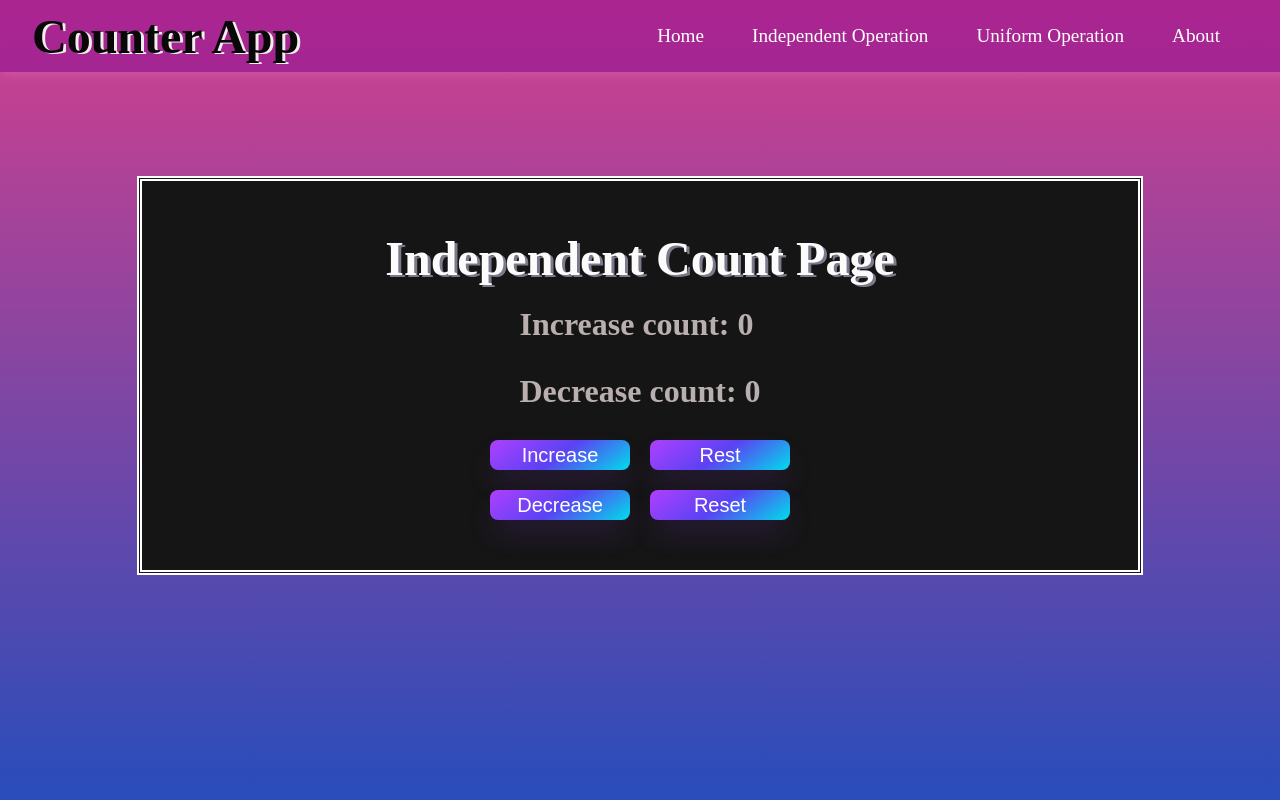
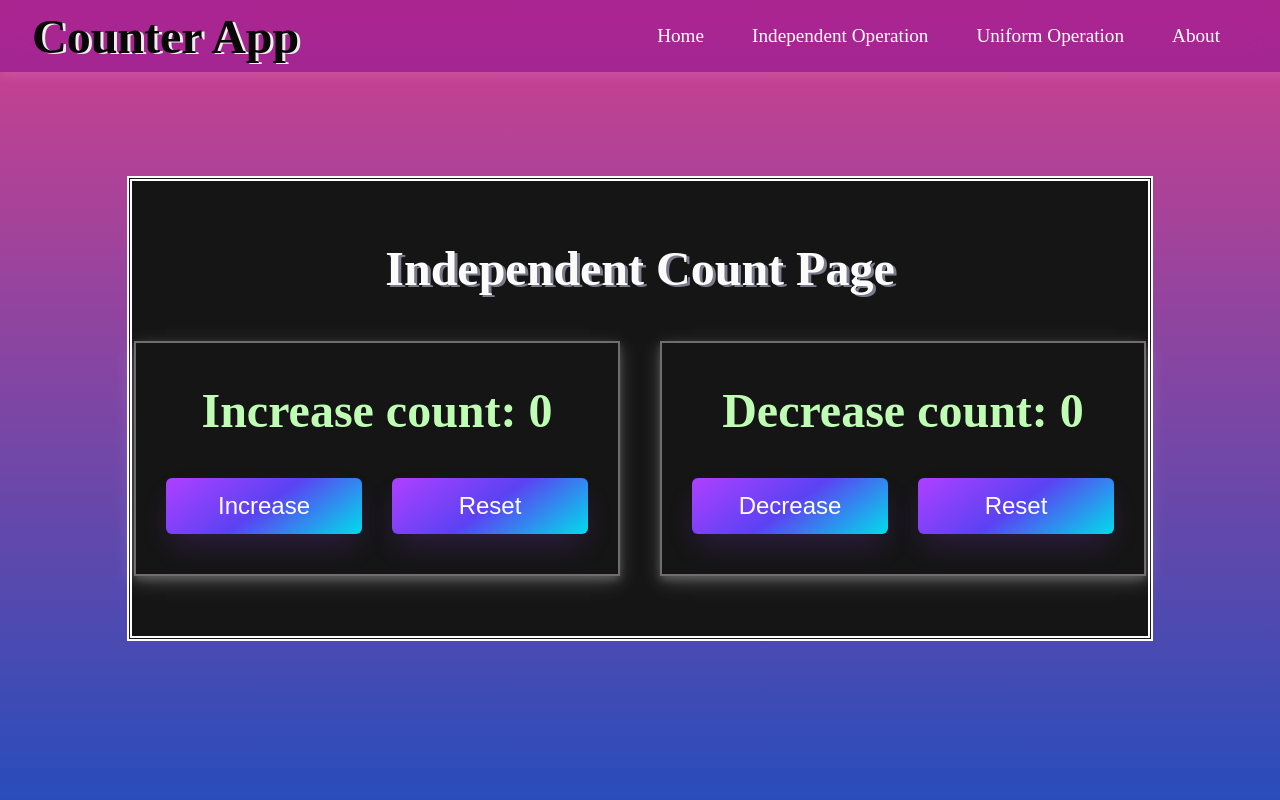
Before and after one commit to MsTanviAgrawal/Mini_Projects, a React (Vite) app in the folder CounterApp/: page /independentOperation in a window 1280 px wide. Shown: the top 800 px of the page. Built offline with nearby package versions, Linux system fonts and the light colour scheme.

Commit message:
add independent count page

```diff
--- a/CounterApp/src/Pages/IndependentOperation/IndependentOperation.css
+++ b/CounterApp/src/Pages/IndependentOperation/IndependentOperation.css
@@ -11,13 +11,14 @@
     display: flex;
     flex-direction: column;
     align-items: center;
-    gap: 20px;
+    gap: 25px;
 
     background-color: rgb(21, 21, 21);
     border: 5px double white;
     width: 70%;
     max-width: 1200px;
-    padding: 50px;
+    padding: 60px;
+
 }
 
 .ind-heading{
@@ -31,27 +32,50 @@
 .ind-section{
   display:flex;
   flex-direction: column;
-  gap: 20px;
+  align-items: center;
+  gap: 30px;
+  border: 2px solid rgb(114, 109, 109);
+  box-shadow: 0 4px 8px 0 rgba(253, 253, 253, 0.2), 0 6px 20px 0 rgba(255, 255, 255, 0.19);
+  box-sizing: border-box;
+  padding: 40px 30px ;
 }
 
+.ind-section1{
+  display:flex;
+  flex-direction: column;
+  align-items: center;
+  gap: 30px;
+  border: 2px solid rgb(114, 109, 109);
+  box-shadow: 0 4px 8px 0 rgba(253, 253, 253, 0.2), 0 6px 20px 0 rgba(255, 255, 255, 0.19);
+  box-sizing: border-box;
+  padding: 40px 30px;
+}
 
 .inc-btn{
   display: flex;
-
-  gap: 20px;
+  gap: 30px;
 }
 
-.dec-btn{
+.ind-row-top{
   display: flex;
+  justify-content: center;
+  align-items: flex-start;
+  gap: 40px;       /* Increase & Decrease section ke beech gap */
+  width: 100%;
+  margin-top: 20px;
+}
 
-  gap: 20px;
+ .dec-btn{
+  display: flex;
+  gap: 30px;
 }
 
 .indcount{
-    font-size: 2rem;
-    color: rgb(186, 175, 175);
+    font-size: 3rem;
+    color: rgb(190, 253, 179);
     margin-bottom: 10px;
 }
+
 
 
 /* .buttons {
@@ -72,16 +96,17 @@
   color: #FFFFFF;
   display: flex;
   font-family: Phantomsans, sans-serif;
-  font-size: 20px;
+  font-size: 1.5rem;
   justify-content: center;
   line-height: 1em;
   max-width: 100%;
-  min-width: 140px;
-  padding: 5px;
+  min-width: 160px;
+  padding: 20px;
   text-decoration: none;
   user-select: none;
   -webkit-user-select: none;
   touch-action: manipulation;
+}
 
 .ind-btn:hover {
   outline: 0;
@@ -107,3 +132,4 @@
     min-width: 196px;
   }
 }
+}
--- a/CounterApp/src/Pages/IndependentOperation/IndependentOperation.jsx
+++ b/CounterApp/src/Pages/IndependentOperation/IndependentOperation.jsx
@@ -13,32 +13,34 @@ const IndependentOperation = () => {
   }
 
   return (
-    <div className="ind-container">
+   <div className="ind-container">
       <Navbar/>
+
       <div className="ind-wrap">
         <h1 className="ind-heading">Independent Count Page</h1>
 
-        <div className="ind-section">
-  <h2 className="indcount">Increase count: {count}</h2>
-    <h2 className="indcount">Decrease count: {count1}</h2>
-    </div>
+        <div className="ind-row-top">
 
-           <div className="inc-btn">
+          <div className="ind-section">
+            <h2 className="indcount">Increase count: {count}</h2>
+            <div className="inc-btn">
+                <button className="ind-btn" onClick={()=>setCount(count+1)}>Increase</button>
+                <button className="ind-btn" onClick={()=>handleReset("inc")}>Reset</button>
+            </div>
+          </div>
 
-             <button className="ind-btn" onClick={()=>setCount(count+1)} >Increase</button>
-             <button className="ind-btn" onClick={()=>handleReset("inc")} >Rest</button>
-           </div>
-
-
-           <div className="dec-btn">
-
-             <button className="ind-btn" onClick={()=>setCount1(count1-1)} >Decrease</button>
-             <button className="ind-btn" onClick={()=>handleReset("dec")} >Reset</button>
-           </div>
+          <div className="ind-section1">
+            <h2 className="indcount">Decrease count: {count1}</h2>
+            <div className="dec-btn">
+                <button className="ind-btn" onClick={()=>setCount1(count1-1)}>Decrease</button>
+                <button className="ind-btn" onClick={()=>handleReset("dec")}>Reset</button>
+            </div>
+          </div>
 
         </div>
 
       </div>
+</div>
 
   )
 }
```
